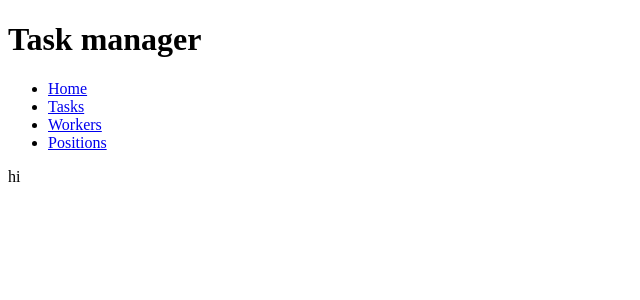
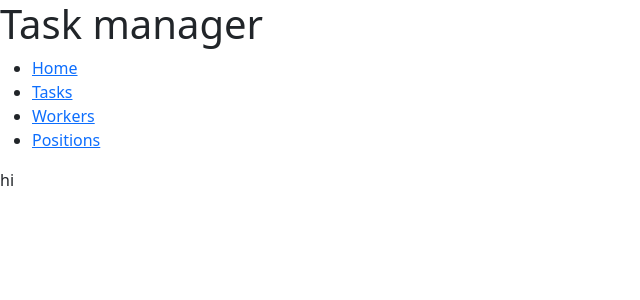
Before and after one commit to viloker/task_manager, a Django app: page / in a window 1280 px wide. Shown: the top 300 px of the page, without its empty margins (0-640 px from the left). Run offline with Django 5.2, Linux system fonts and the light colour scheme; a user stored in the database is signed in.

Commit message:
Add bootstrap style in base.html

```diff
--- a/templates/base.html
+++ b/templates/base.html
@@ -2,9 +2,15 @@
 <html lang="en">
 <head>
   <meta charset="UTF-8">
+  <meta name="viewport" content="width=device-width, initial-scale=1.0">
   <title>
     {% block title %}Task manager{%endblock %}
   </title>
+
+  <link href="https://cdn.jsdelivr.net/npm/bootstrap@5.3.8/dist/css/bootstrap.min.css"
+        rel="stylesheet"
+        integrity="sha384-sRIl4kxILFvY47J16cr9ZwB07vP4J8+LH7qKQnuqkuIAvNWLzeN8tE5YBujZqJLB"
+        crossorigin="anonymous">
 </head>
 <body>
 
```
